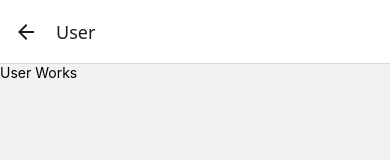
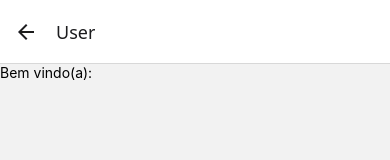
Before and after one commit to simonntech/contextApiAula, a React Native app: screen / in a window 390 px wide. Both pictures are taken after a click on the button "LOGAR". Shown: the top 160 px of the page. Built offline with nearby package versions, Linux system fonts and the light colour scheme.

Commit message:
user screen props receive

```diff
--- a/src/screens/UserScreen.tsx
+++ b/src/screens/UserScreen.tsx
@@ -1,9 +1,18 @@
-import { View, Text } from "react-native"
+import { View, Text } from "react-native";
+//resgatar valor da rota
+import { RouteProp } from "@react-navigation/native";
+import { RootStackParamList } from "../../App";
 
-export default function UserScreen() {
+type UserScreenProps = {
+    route: RouteProp<RootStackParamList, 'User'>
+}
+
+export default function UserScreen({ route }: UserScreenProps) {
+    const { username } = route.params
+
     return (
         <View>
-            <Text>User Works</Text>
+            <Text>Bem vindo(a): {username}</Text>
         </View>
     )
 }
```
